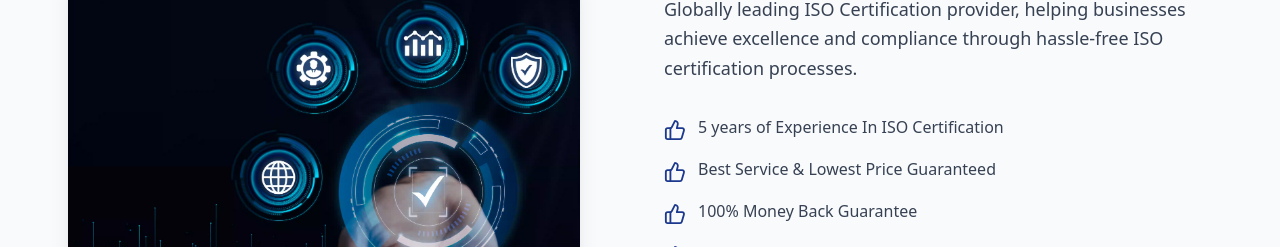
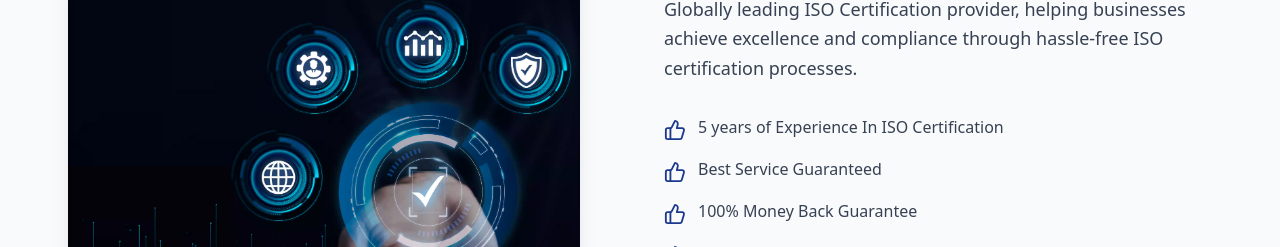
Before and after one commit to Squareitsolution/isoo, a React (Vite) app: page / in a window 1280 px wide. Shown: the part 1173-1420 px from the top of the page. Built offline with nearby package versions, Linux system fonts and the light colour scheme; no server answers.

Commit message:
Update AboutSection.jsx

```diff
--- a/src/components/AboutSection.jsx
+++ b/src/components/AboutSection.jsx
@@ -7,7 +7,7 @@ export default function AboutSection() {
 
   const benefits = [
     '5 years of Experience In ISO Certification',
-    'Best Service & Lowest Price Guaranteed',
+    'Best Service Guaranteed',
     '100% Money Back Guarantee',
     'Our Certificate valid in Govt. Tender, Nationally & Internationally',
     '100% Secure Customer Privacy & Data Protection System',
```
